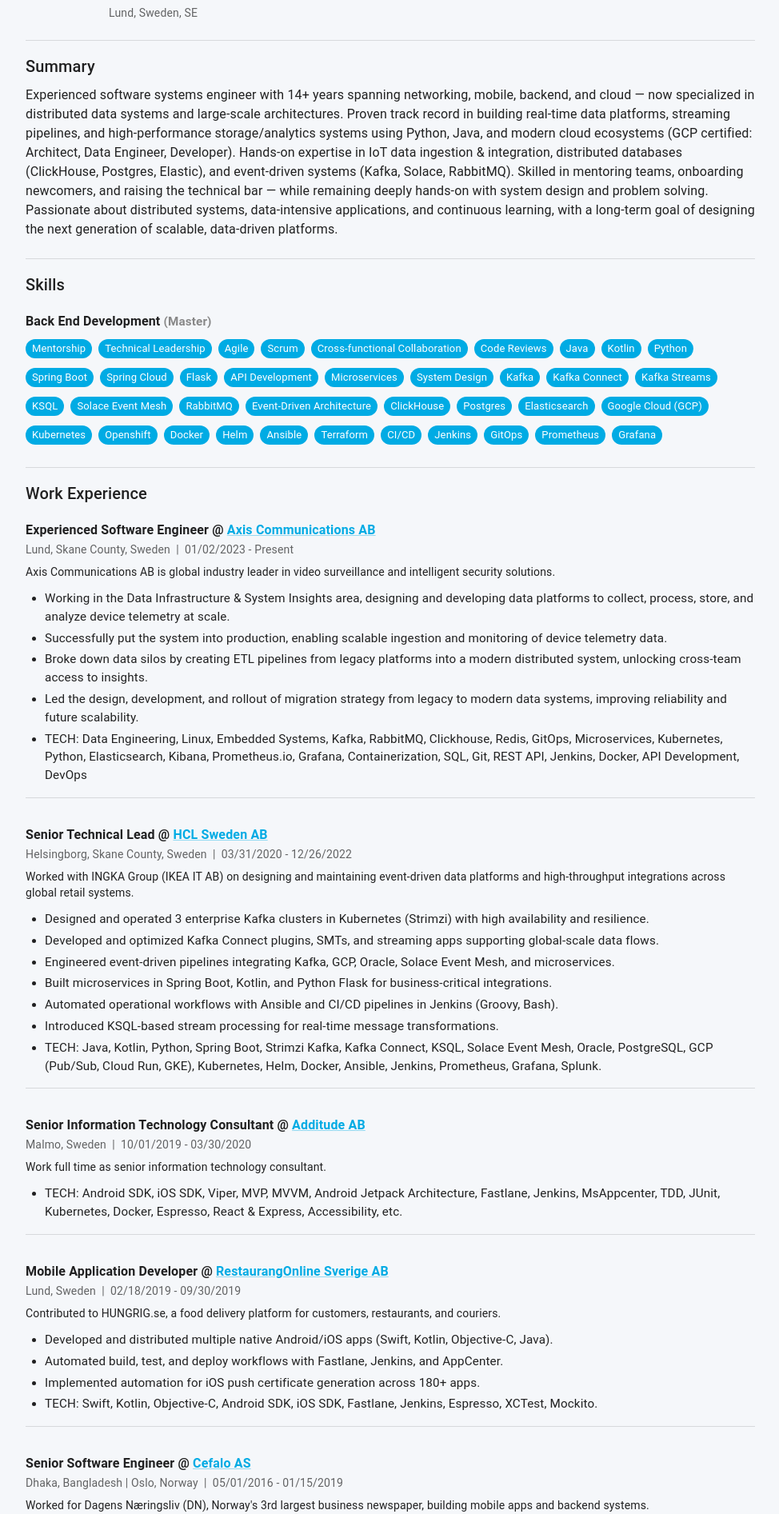
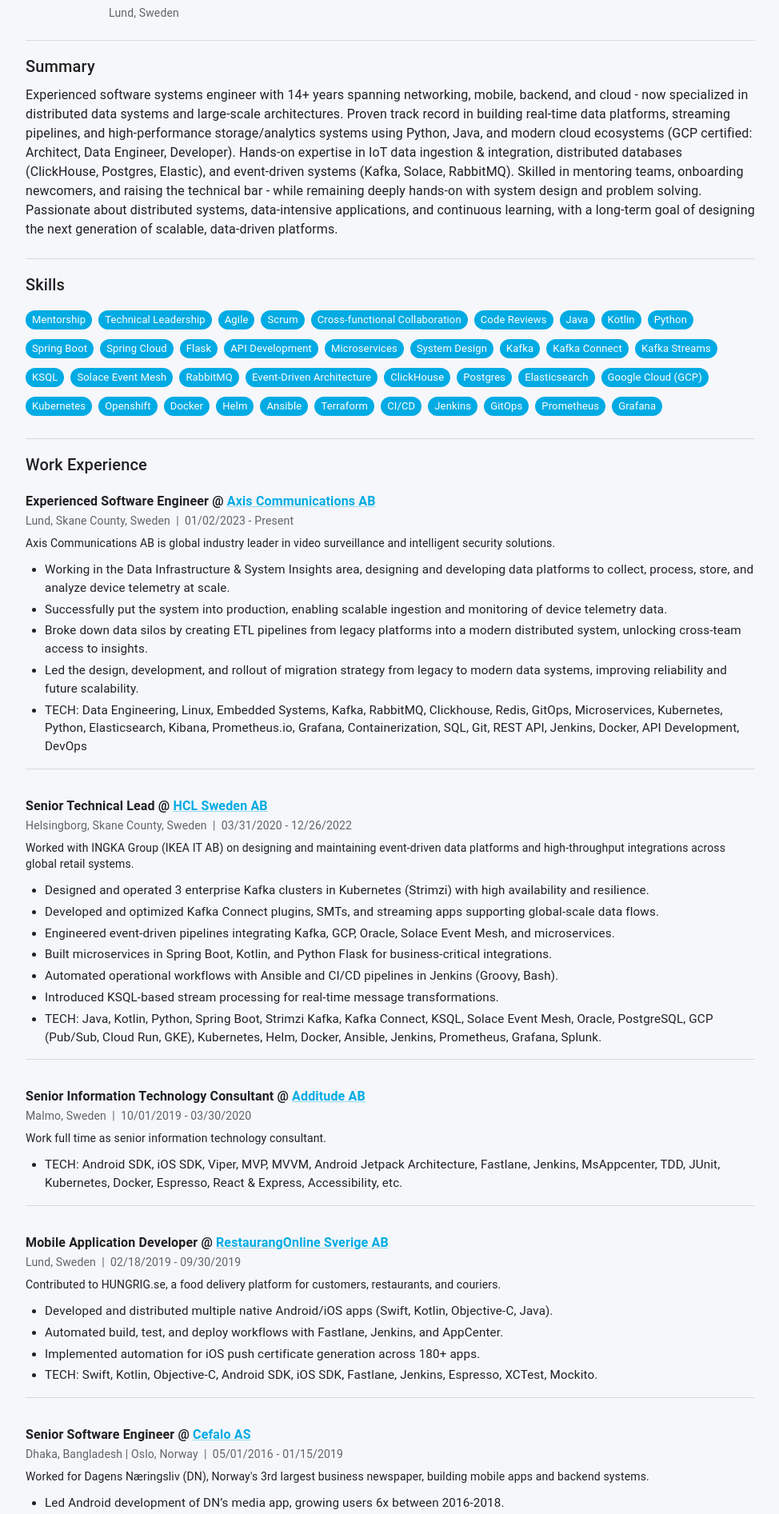
Before and after one commit to mehdihasan/mehdihasan.github.io, a Next.js app: page /profile in a window 1280 px wide. Shown: the part 208-2101 px from the top of the page at 80% size, without its empty margins (152-1126 px from the left). Built offline with nearby package versions, Linux system fonts and the light colour scheme.

Commit message:
Fix profile

```diff
--- a/pages/mehdiresume.json
+++ b/pages/mehdiresume.json
@@ -5,14 +5,12 @@
     "picture": "/profile.png",
     "phone": "",
     "skype": "skype.mehdi",
-    "resume": "https://www.dropbox.com/s/w85g5044zldvncc/resume-mehdi-2020-01-21.pdf?dl=0",
     "website": "https://www.linkedin.com/in/md-mehdi-hasan/",
-    "summary": "Experienced software systems engineer with 14+ years spanning networking, mobile, backend, and cloud — now specialized in distributed data systems and large-scale architectures. Proven track record in building real-time data platforms, streaming pipelines, and high-performance storage/analytics systems using Python, Java, and modern cloud ecosystems (GCP certified: Architect, Data Engineer, Developer). Hands-on expertise in IoT data ingestion & integration, distributed databases (ClickHouse, Postgres, Elastic), and event-driven systems (Kafka, Solace, RabbitMQ). Skilled in mentoring teams, onboarding newcomers, and raising the technical bar — while remaining deeply hands-on with system design and problem solving. Passionate about distributed systems, data-intensive applications, and continuous learning, with a long-term goal of designing the next generation of scalable, data-driven platforms.",
+    "summary": "Experienced software systems engineer with 14+ years spanning networking, mobile, backend, and cloud - now specialized in distributed data systems and large-scale architectures. Proven track record in building real-time data platforms, streaming pipelines, and high-performance storage/analytics systems using Python, Java, and modern cloud ecosystems (GCP certified: Architect, Data Engineer, Developer). Hands-on expertise in IoT data ingestion & integration, distributed databases (ClickHouse, Postgres, Elastic), and event-driven systems (Kafka, Solace, RabbitMQ). Skilled in mentoring teams, onboarding newcomers, and raising the technical bar - while remaining deeply hands-on with system design and problem solving. Passionate about distributed systems, data-intensive applications, and continuous learning, with a long-term goal of designing the next generation of scalable, data-driven platforms.",
     "location": {
       "address": "",
       "postalCode": "",
       "city": "Lund",
-      "countryCode": "SE",
       "region": "Sweden"
     },
     "profiles": [
@@ -104,7 +102,7 @@
       "jobType": "Full-time",
       "summary": "Worked for Dagens Næringsliv (DN), Norway's 3rd largest business newspaper, building mobile apps and backend systems.",
       "highlights": [
-        "Led Android development of DN’s media app, growing users 6x between 2016–2018.",
+        "Led Android development of DN’s media app, growing users 6x between 2016-2018.",
         "Developed backend APIs (Spring Boot) powering mobile apps, improving scalability and performance.",
         "Contributed to iOS app modules in Swift and backend gateway apps in Java.",
         "TECH: Spring Boot, MySQL, Openshift, Java, Kotlin, Swift, Android SDK, iOS SDK, Jenkins, GDPR compliance."
@@ -257,7 +255,7 @@
   "skills": [
     {
       "name": "Back End Development",
-      "level": "Master",
+      "level": "",
       "keywords": [
         "Mentorship",
         "Technical Leadership",
--- a/pages/profile.js
+++ b/pages/profile.js
@@ -47,7 +47,7 @@
               ))}
             </Box>
             <Typography variant="body2" sx={{ color: 'text.secondary' }}>
-              {basics.location.city}, {basics.location.region}, {basics.location.countryCode}
+              {basics.location.city}, {basics.location.region}
             </Typography>
           </Box>
         </Box>
@@ -65,7 +65,7 @@
             {skills.map(skill => (
               <Box key={skill.name} sx={{ mb: 2 }}>
                 <Typography variant="subtitle1" sx={{ fontWeight: 600 }}>
-                  {skill.name} <span style={{ fontSize: '0.95rem', color: '#888' }}>({skill.level})</span>
+                  {/* {skill.name} <span style={{ fontSize: '0.95rem', color: '#888' }}>{skill.level}</span> */}
                 </Typography>
                 <Box sx={{ display: 'flex', flexWrap: 'wrap', gap: 1, mt: 1 }}>
                   {skill.keywords.map(keyword => (
```
